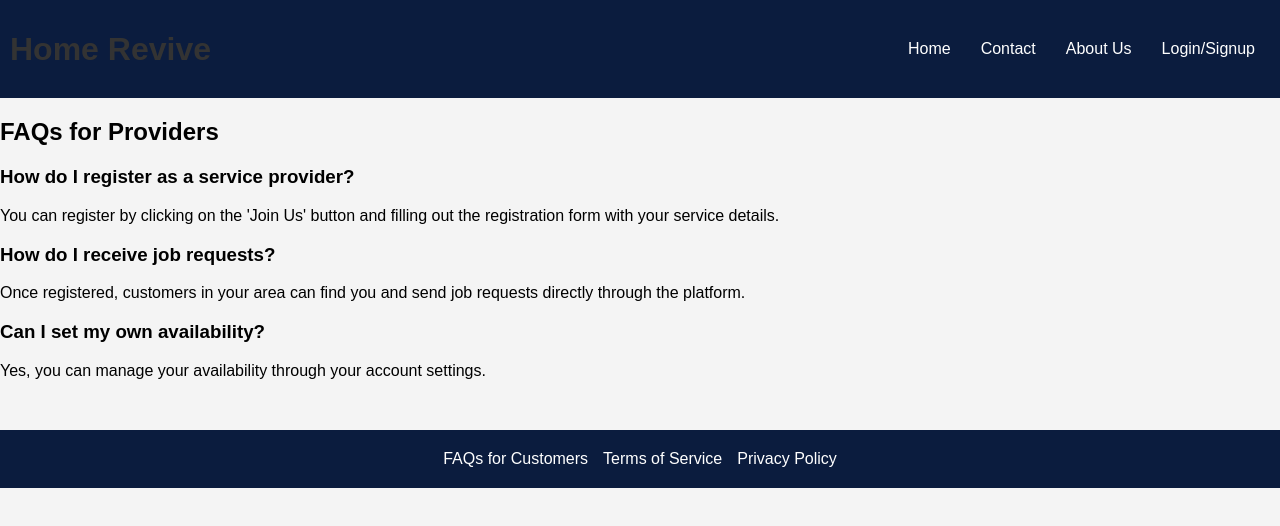
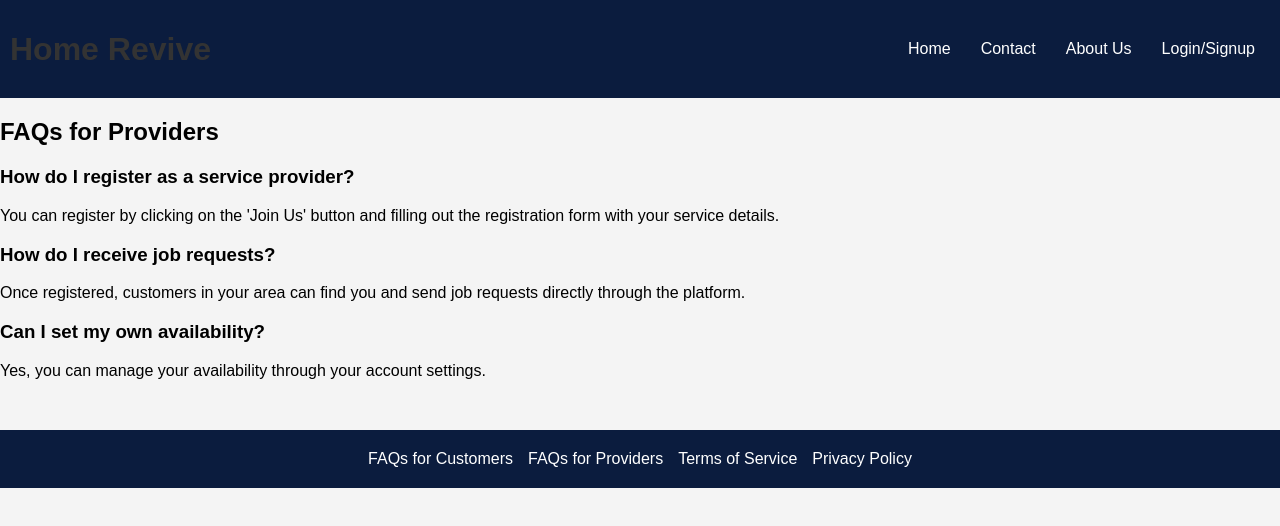
Before and after one commit to sanika2520/homerevive1, a React (Create React App) app: page /FAQsProviders in a window 1280 px wide. Shown: the top 526 px of the page. Built offline with nearby package versions, Linux system fonts and the light colour scheme; no server answers.

Commit message:
modified:   src/components/FAQsCustomers.js 	modified:   src/components/FAQsProviders.js 	modified:   src/components/PrivacyPolicy.js 	modified:   src/components/TermsOfService.js

```diff
--- a/src/components/FAQsCustomers.js
+++ b/src/components/FAQsCustomers.js
@@ -37,7 +37,7 @@
 
       <footer>
         <div className="footer-links">
-          {/* <Link to="/fAQSCustomers">FAQs for Customers</Link> */}
+          <Link to="/fAQSCustomers">FAQs for Customers</Link>
           <Link to="/FAQsProviders">FAQs for Providers</Link>
           <Link to="/Terms">Terms of Service</Link>
           <Link to="/Privacy">Privacy Policy</Link>
--- a/src/components/FAQsProviders.js
+++ b/src/components/FAQsProviders.js
@@ -38,7 +38,7 @@
       <footer>
         <div className="footer-links">
           <Link to="/fAQSCustomers">FAQs for Customers</Link>
-          {/* <Link to="/FAQsProviders">FAQs for Providers</Link> */}
+          <Link to="/FAQsProviders">FAQs for Providers</Link>
           <Link to="/Terms">Terms of Service</Link>
           <Link to="/Privacy">Privacy Policy</Link>
         </div>
--- a/src/components/PrivacyPolicy.js
+++ b/src/components/PrivacyPolicy.js
@@ -46,7 +46,7 @@
           <Link to="/fAQSCustomers">FAQs for Customers</Link>
           <Link to="/FAQsProviders">FAQs for Providers</Link>
           <Link to="/Terms">Terms of Service</Link>
-          {/* <Link to="/Privacy">Privacy Policy</Link> */}
+          <Link to="/Privacy">Privacy Policy</Link>
         </div>
       </footer>
     </div>
--- a/src/components/TermsOfService.js
+++ b/src/components/TermsOfService.js
@@ -45,7 +45,7 @@
         <div className="footer-links">
           <Link to="/fAQSCustomers">FAQs for Customers</Link>
           <Link to="/FAQsProviders">FAQs for Providers</Link>
-          {/* <Link to="/Terms">Terms of Service</Link> */}
+          <Link to="/Terms">Terms of Service</Link>
           <Link to="/Privacy">Privacy Policy</Link>
         </div>
       </footer>
```
